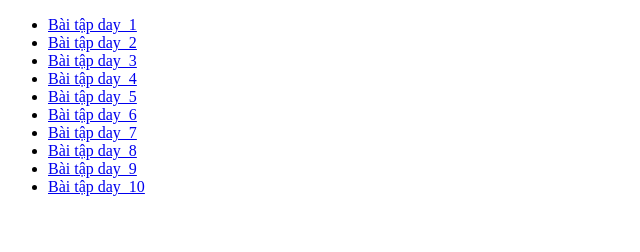
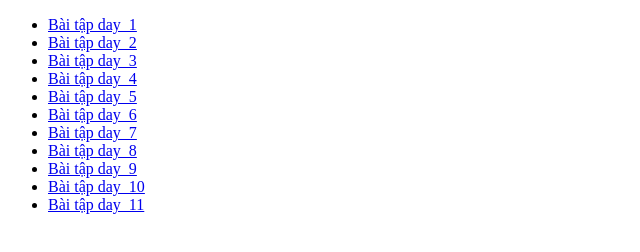
Before and after one commit to Haicodedao/F8_NopBaiTap, a plain HTML site: page index.html in a window 1280 px wide. Shown: the whole page, without its empty margins (0-640 px from the left). Drawn offline with Linux system fonts and the light colour scheme.

Commit message:
update bai 11

```diff
--- a/index.html
+++ b/index.html
@@ -18,7 +18,7 @@
             <li><a href="day_8">Bài tập day_8</a></li>
             <li><a href="day_9">Bài tập day_9</a></li>
             <li><a href="day_10">Bài tập day_10</a></li>
-
+            <li><a href="day_11">Bài tập day_11</a></li>
         </ul>
     </div>
 </body>
```
